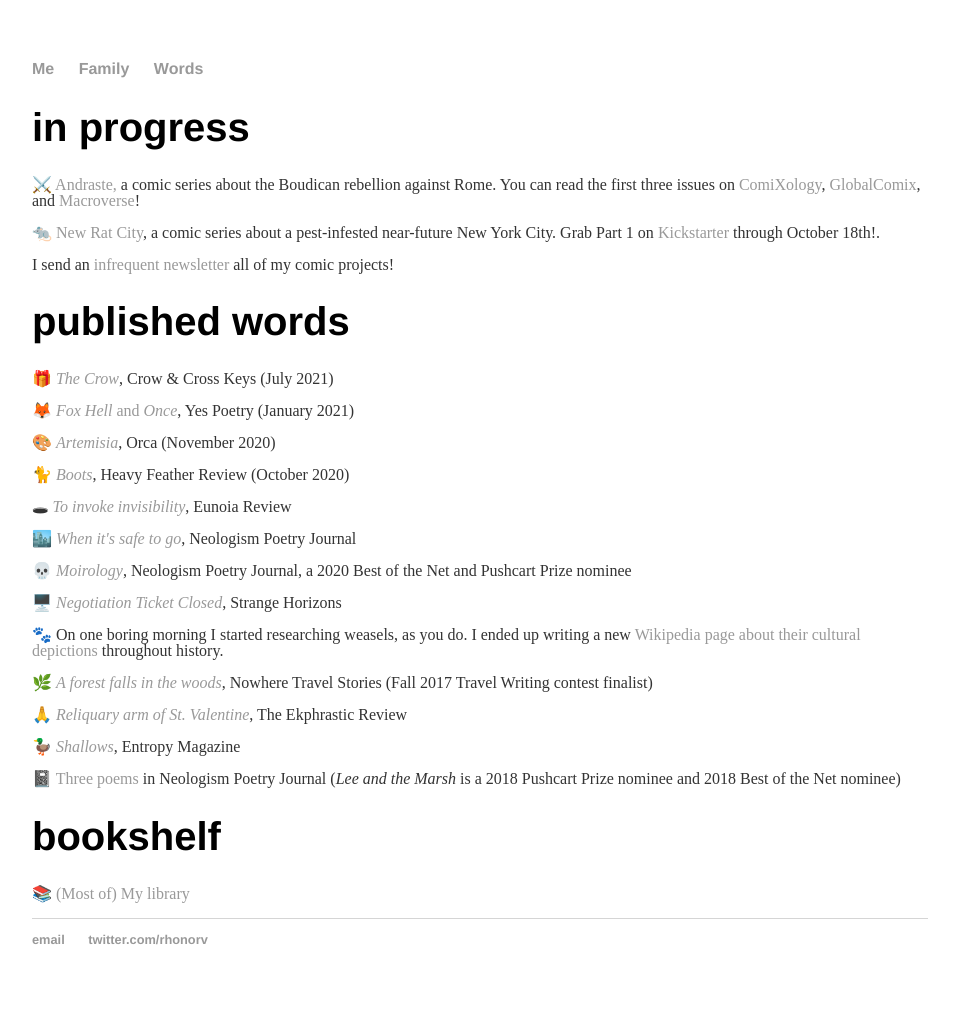
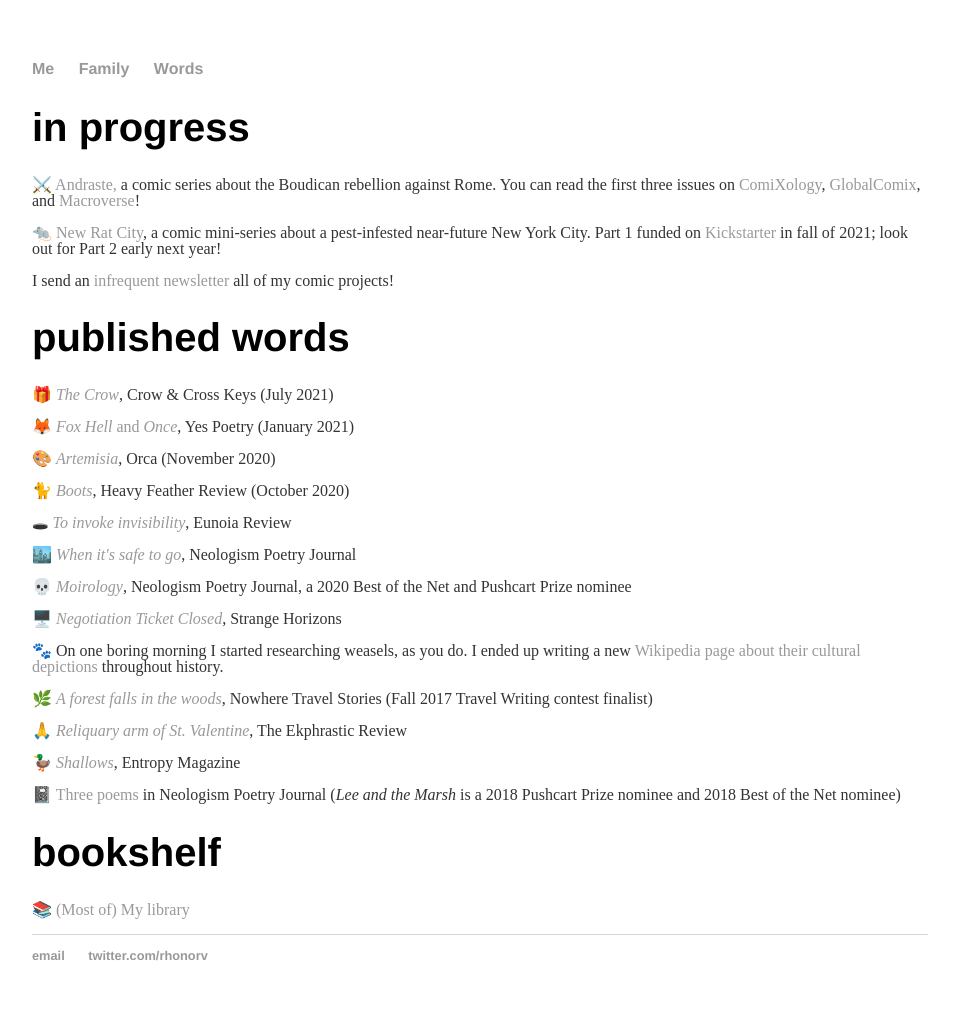
Before and after one commit to rhonorv/rhonorv.github.io, a Jekyll site: the page words/index.html, which Jekyll copies as it is, in a window 1280 px wide. Shown: the whole page, without its empty margins (160-1119 px from the left). Built offline with Jekyll 4.4.1, drawn with Linux system fonts in a browser that asks for light colours.

Commit message:
Update index.html

```diff
--- a/words/index.html
+++ b/words/index.html
@@ -22,7 +22,7 @@
 	<h1>in progress</h1>
       		<p><span aria-hidden="true">⚔️ </span><a href="https://www.andrastecomic.com">Andraste,</a> a comic series about the Boudican rebellion against Rome. You can read the first three issues on <a href="https://www.comixology.com/Andraste-1/digital-comic/845142">ComiXology</a>, <a href="https://globalcomix.com/c/andraste?lang=en">GlobalComix</a>, and <a href="https://apps.apple.com/us/app/id1287187206?mt=8">Macroverse</a>! </p>
 
-		<p><span aria-hidden="true">🐀 </span><a href="https://www.newratcitycomic.com">New Rat City</a>, a comic series about a pest-infested near-future New York City. Grab Part 1 on <a href="https://www.kickstarter.com/projects/honorvincent/new-rat-city-part-1/">Kickstarter</a> through October 18th!.</p>
+		<p><span aria-hidden="true">🐀 </span><a href="https://www.newratcitycomic.com">New Rat City</a>, a comic mini-series about a pest-infested near-future New York City. Part 1 funded on <a href="https://www.kickstarter.com/projects/honorvincent/new-rat-city-part-1/">Kickstarter</a> in fall of 2021; look out for Part 2 early next year!</p>
 
 		<p> I send an <a href="https://www.tinyletter.com/rhonorv">infrequent newsletter</a> all of my comic projects!</p>
 
```
